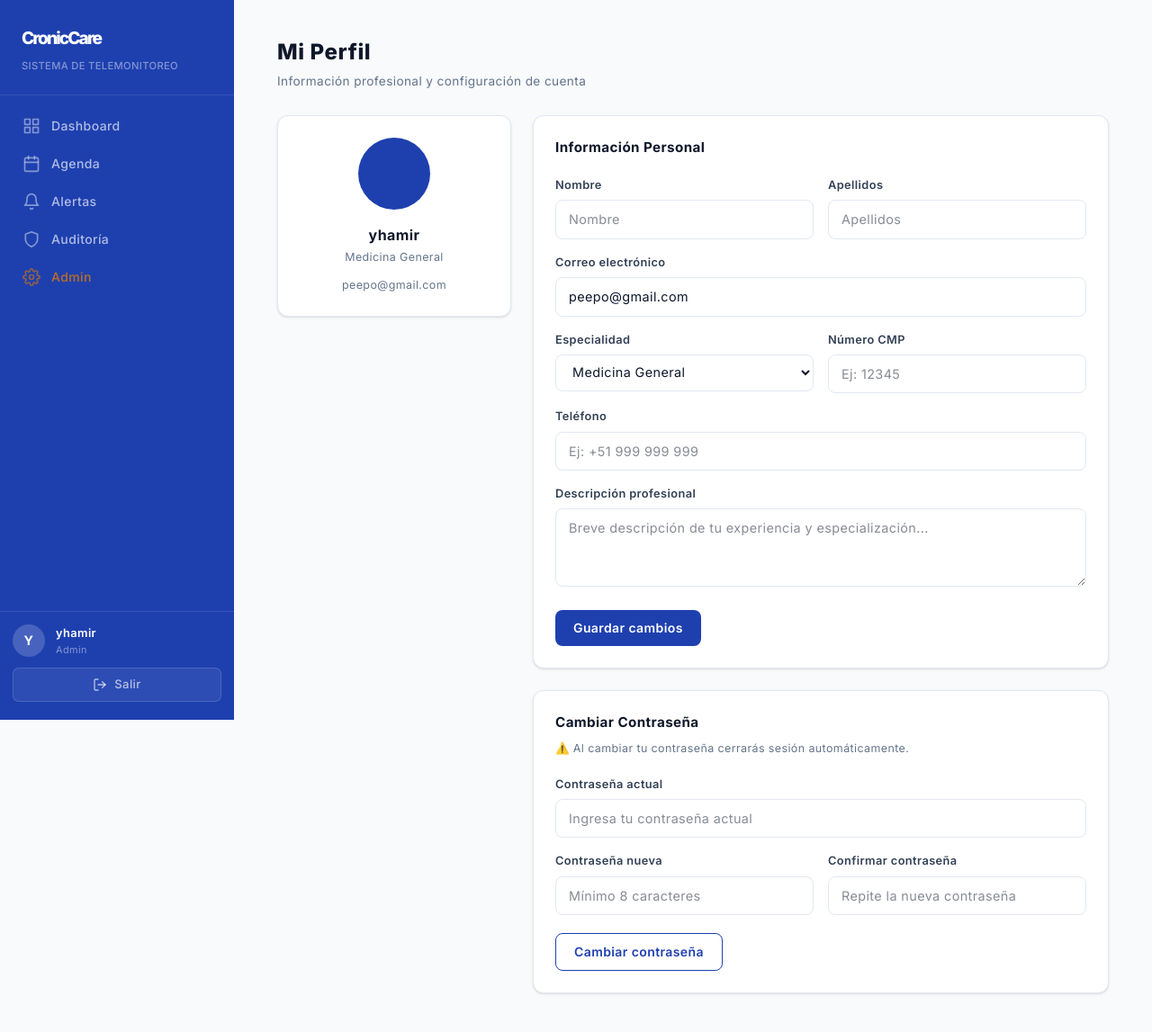
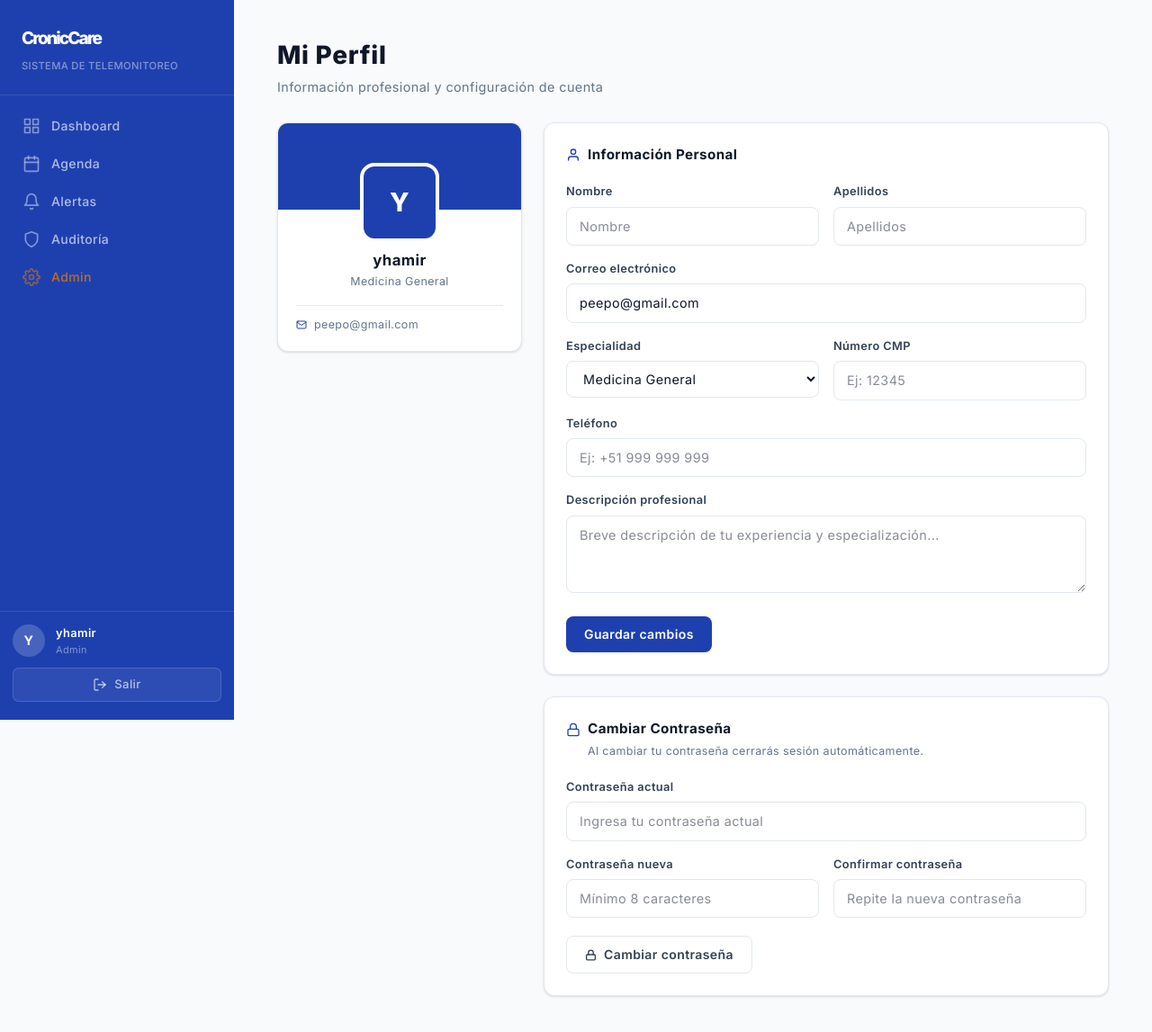
Before and after one commit to YL2005-s/DBP-TF-CRONICCARE, a Django app: page /perfil/ in a window 1280 px wide. Shown: the whole page at 90% size. Before the commit the page ends 1105 px from the top, so only its background shows below. Run offline with Django 5.2, Linux system fonts and the light colour scheme; a user stored in the database is signed in; data comes from the database, SQL or seed files in the repository.

Commit message:
feat: added logo and reworked perfil_medico.html

```diff
--- a/backend/api/serializers.py
+++ b/backend/api/serializers.py
@@ -5,7 +5,7 @@ from core.models import Paciente, Metrica, Alerta, NotaClinica, PlanCuidado, Per
 class MetricaSerializer(serializers.ModelSerializer):
     class Meta:
         model = Metrica
-        fields = '__all__'
+        fields = ['id', 'tipo', 'valor', 'alerta', 'fecha']
 
 
 class AlertaSerializer(serializers.ModelSerializer):
--- a/backend/api/views.py
+++ b/backend/api/views.py
@@ -98,6 +98,7 @@ def login_token(request):
             'dni': paciente.dni,
             'enfermedad': paciente.enfermedad,
             'enfermedad_display': paciente.get_enfermedad_display(),
+            'fecha_registro': paciente.fecha_registro,
         }
     except Exception:
         paciente_data = None
--- a/backend/core/templates/core/perfil_medico.html
+++ b/backend/core/templates/core/perfil_medico.html
@@ -3,58 +3,86 @@
 {% block title %}Mi Perfil{% endblock %}
 
 {% block content %}
-<div class="p-10 px-12 max-w-350 mx-auto">
+<div class="p-10 px-12 max-w-6xl mx-auto">
 
   <div class="mb-7">
-    <h1 class="font-black text-[1.5rem] tracking-wide text-text">Mi Perfil</h1>
-    <p class="text-[0.85rem] text-muted mt-1">Información profesional y configuración de cuenta</p>
+    <h1 class="font-black text-[1.75rem] tracking-wide text-text">Mi Perfil</h1>
+    <p class="text-muted text-[0.9rem] mt-1">Información profesional y configuración de cuenta</p>
   </div>
 
   {% if messages %}
   <div class="mb-5">
     {% for msg in messages %}
     {% if msg.tags == 'error' %}
-    <div class="px-4 py-3 bg-alert-light border border-alert rounded-lg text-[0.82rem] text-alert font-semibold mb-2">
-      ⚠️ {{ msg }}
+    <div class="flex items-center gap-2.5 px-4 py-3 bg-alert-light border border-alert rounded-lg text-[0.82rem] text-alert font-semibold mb-2">
+      <svg width="15" height="15" viewBox="0 0 24 24" fill="none" stroke="currentColor" stroke-width="2.5" stroke-linecap="round" stroke-linejoin="round" class="shrink-0"><path d="M10.29 3.86L1.82 18a2 2 0 001.71 3h16.94a2 2 0 001.71-3L13.71 3.86a2 2 0 00-3.42 0z"/><line x1="12" y1="9" x2="12" y2="13"/><line x1="12" y1="17" x2="12.01" y2="17"/></svg>
+      {{ msg }}
     </div>
     {% else %}
-    <div class="px-4 py-3 bg-ok-light border border-ok rounded-lg text-[0.82rem] text-ok font-semibold mb-2">
-      ✅ {{ msg }}
+    <div class="flex items-center gap-2.5 px-4 py-3 bg-ok-light border border-ok rounded-lg text-[0.82rem] text-ok font-semibold mb-2">
+      <svg width="15" height="15" viewBox="0 0 24 24" fill="none" stroke="currentColor" stroke-width="2.5" stroke-linecap="round" stroke-linejoin="round" class="shrink-0"><path d="M22 11.08V12a10 10 0 11-5.93-9.14"/><polyline points="22 4 12 14.01 9 11.01"/></svg>
+      {{ msg }}
     </div>
     {% endif %}
     {% endfor %}
   </div>
   {% endif %}
 
-  <div class="grid gap-6 items-start" style="grid-template-columns: 260px 1fr">
+  <div class="grid gap-6 items-start" style="grid-template-columns: 272px 1fr">
 
-    <div class="bg-surface rounded-xl border border-border p-6 shadow-sm text-center">
-      <div class="w-20 h-20 bg-primary rounded-full flex items-center justify-center text-[1.8rem] font-black text-white mx-auto mb-4">
+    <div class="bg-surface rounded-xl border border-border shadow-sm overflow-hidden">
+      <div class="h-24 bg-primary"></div>
+
+      <div class="flex justify-center -mt-12">
+        <div class="w-20 h-20 rounded-xl bg-primary flex items-center justify-center text-[1.8rem] font-black text-white ring-4 ring-surface shadow-sm">
+          {% if user.first_name or user.last_name %}
             {{ user.first_name|slice:":1"|upper }}{{ user.last_name|slice:":1"|upper }}
+          {% else %}
+            {{ user.username|slice:":1"|upper }}
+          {% endif %}
         </div>
-      <p class="text-[1rem] font-bold text-text mb-1">{{ user.get_full_name|default:user.username }}</p>
-      <p class="text-[0.78rem] text-muted mb-3">{{ perfil.get_especialidad_display }}</p>
+      </div>
+
+      <div class="px-5 pb-5 pt-3 text-center">
+        <p class="text-[1.05rem] font-bold text-text mb-0.5">{{ user.get_full_name|default:user.username }}</p>
+        <p class="text-[0.78rem] text-muted mb-4">{{ perfil.get_especialidad_display }}</p>
+
         {% if perfil.cmp %}
-      <div class="bg-primary-light rounded-lg px-3 py-2 mb-2">
-        <p class="text-[0.7rem] font-bold text-muted uppercase tracking-[0.04em] mb-0.5">CMP</p>
-        <p class="text-[0.9rem] font-bold text-primary">{{ perfil.cmp }}</p>
+        <div class="bg-primary-light rounded-lg px-3 py-2 mb-3">
+          <p class="text-[0.68rem] font-bold text-muted uppercase tracking-wider mb-0.5">CMP</p>
+          <p class="text-[0.95rem] font-bold text-primary">{{ perfil.cmp }}</p>
         </div>
         {% endif %}
+
+        {% if user.email or perfil.telefono %}
+        <div class="border-t border-border pt-3 mt-3 space-y-1.5">
           {% if user.email %}
-      <p class="text-[0.78rem] text-muted mt-2 wrap-break-word">{{ user.email }}</p>
+          <div class="flex items-center gap-2 text-[0.78rem] text-muted">
+            <svg width="12" height="12" viewBox="0 0 24 24" fill="none" stroke="currentColor" stroke-width="2" stroke-linecap="round" stroke-linejoin="round" class="shrink-0 text-primary"><path d="M4 4h16c1.1 0 2 .9 2 2v12c0 1.1-.9 2-2 2H4c-1.1 0-2-.9-2-2V6c0-1.1.9-2 2-2z"/><polyline points="22,6 12,13 2,6"/></svg>
+            <span class="truncate">{{ user.email }}</span>
+          </div>
           {% endif %}
           {% if perfil.telefono %}
-      <p class="text-[0.78rem] text-muted mt-1">{{ perfil.telefono }}</p>
+          <div class="flex items-center gap-2 text-[0.78rem] text-muted">
+            <svg width="12" height="12" viewBox="0 0 24 24" fill="none" stroke="currentColor" stroke-width="2" stroke-linecap="round" stroke-linejoin="round" class="shrink-0 text-primary"><path d="M22 16.92v3a2 2 0 01-2.18 2 19.79 19.79 0 01-8.63-3.07A19.5 19.5 0 013.07 9.81 19.79 19.79 0 01.13 1.18 2 2 0 012.11 0h3a2 2 0 012 1.72c.127.96.361 1.903.7 2.81a2 2 0 01-.45 2.11L6.91 7.09a16 16 0 006 6l.45-.45a2 2 0 012.11-.45c.907.339 1.85.573 2.81.7A2 2 0 0122 16.92z"/></svg>
+            <span>{{ perfil.telefono }}</span>
+          </div>
           {% endif %}
+        </div>
+        {% endif %}
+
         {% if perfil.bio %}
-      <p class="text-[0.78rem] text-text2 mt-3 leading-relaxed text-left">{{ perfil.bio }}</p>
+        <p class="text-[0.78rem] text-text2 mt-3 leading-relaxed text-left border-t border-border pt-3">{{ perfil.bio }}</p>
         {% endif %}
+      </div>
     </div>
 
     <div class="flex flex-col gap-6">
-
       <div class="bg-surface rounded-xl border border-border p-6 shadow-sm">
-        <h3 class="text-[0.95rem] font-bold text-text mb-5">Información Personal</h3>
+        <div class="flex items-center gap-2 mb-5">
+          <svg width="16" height="16" viewBox="0 0 24 24" fill="none" stroke="currentColor" stroke-width="2" stroke-linecap="round" stroke-linejoin="round" class="text-primary"><path d="M20 21v-2a4 4 0 00-4-4H8a4 4 0 00-4 4v2"/><circle cx="12" cy="7" r="4"/></svg>
+          <h3 class="text-[0.95rem] font-bold text-text">Información Personal</h3>
+        </div>
         <form method="POST">
           {% csrf_token %}
           <input type="hidden" name="accion" value="actualizar_perfil">
@@ -62,26 +90,27 @@
           <div class="grid grid-cols-2 gap-4 mb-4">
             <div>
               <label class="block text-[0.8rem] font-semibold text-text2 mb-1.75">Nombre</label>
-              <input type="text" name="first_name" class="w-full px-3.5 py-2.5 bg-surface border-[1.5px] border-border text-text rounded-lg font-sans text-[0.9rem] outline-none transition-[border-color,box-shadow] duration-200 focus:border-primary focus:shadow-[0_0_0_3px_rgba(30,64,175,0.1)] appearance-auto"
-                     value="{{ user.first_name }}" placeholder="Nombre">
+              <input type="text" name="first_name" value="{{ user.first_name }}" placeholder="Nombre"
+                class="w-full px-3.5 py-2.5 bg-surface border-[1.5px] border-border text-text rounded-lg font-sans text-[0.9rem] outline-none transition-[border-color,box-shadow] duration-200 focus:border-primary focus:shadow-[0_0_0_3px_rgba(30,64,175,0.1)] appearance-auto">
             </div>
             <div>
               <label class="block text-[0.8rem] font-semibold text-text2 mb-1.75">Apellidos</label>
-              <input type="text" name="last_name" class="w-full px-3.5 py-2.5 bg-surface border-[1.5px] border-border text-text rounded-lg font-sans text-[0.9rem] outline-none transition-[border-color,box-shadow] duration-200 focus:border-primary focus:shadow-[0_0_0_3px_rgba(30,64,175,0.1)] appearance-auto"
-                     value="{{ user.last_name }}" placeholder="Apellidos">
+              <input type="text" name="last_name" value="{{ user.last_name }}" placeholder="Apellidos"
+                class="w-full px-3.5 py-2.5 bg-surface border-[1.5px] border-border text-text rounded-lg font-sans text-[0.9rem] outline-none transition-[border-color,box-shadow] duration-200 focus:border-primary focus:shadow-[0_0_0_3px_rgba(30,64,175,0.1)] appearance-auto">
             </div>
           </div>
 
           <div class="mb-4">
             <label class="block text-[0.8rem] font-semibold text-text2 mb-1.75">Correo electrónico</label>
-            <input type="email" name="email" class="w-full px-3.5 py-2.5 bg-surface border-[1.5px] border-border text-text rounded-lg font-sans text-[0.9rem] outline-none transition-[border-color,box-shadow] duration-200 focus:border-primary focus:shadow-[0_0_0_3px_rgba(30,64,175,0.1)] appearance-auto"
-                   value="{{ user.email }}" placeholder="correo@hospital.com">
+            <input type="email" name="email" value="{{ user.email }}" placeholder="correo@hospital.com"
+              class="w-full px-3.5 py-2.5 bg-surface border-[1.5px] border-border text-text rounded-lg font-sans text-[0.9rem] outline-none transition-[border-color,box-shadow] duration-200 focus:border-primary focus:shadow-[0_0_0_3px_rgba(30,64,175,0.1)] appearance-auto">
           </div>
 
           <div class="grid grid-cols-2 gap-4 mb-4">
             <div>
               <label class="block text-[0.8rem] font-semibold text-text2 mb-1.75">Especialidad</label>
-              <select name="especialidad" class="w-full px-3.5 py-2.5 bg-surface border-[1.5px] border-border text-text rounded-lg font-sans text-[0.9rem] outline-none transition-[border-color,box-shadow] duration-200 focus:border-primary focus:shadow-[0_0_0_3px_rgba(30,64,175,0.1)] appearance-auto">
+              <select name="especialidad"
+                class="w-full px-3.5 py-2.5 bg-surface border-[1.5px] border-border text-text rounded-lg font-sans text-[0.9rem] outline-none transition-[border-color,box-shadow] duration-200 focus:border-primary focus:shadow-[0_0_0_3px_rgba(30,64,175,0.1)] appearance-auto">
                 {% for val, label in perfil.ESPECIALIDADES %}
                 <option value="{{ val }}" {% if perfil.especialidad == val %}selected{% endif %}>{{ label }}</option>
                 {% endfor %}
@@ -89,57 +118,65 @@
             </div>
             <div>
               <label class="block text-[0.8rem] font-semibold text-text2 mb-1.75">Número CMP</label>
-              <input type="text" name="cmp" class="w-full px-3.5 py-2.5 bg-surface border-[1.5px] border-border text-text rounded-lg font-sans text-[0.9rem] outline-none transition-[border-color,box-shadow] duration-200 focus:border-primary focus:shadow-[0_0_0_3px_rgba(30,64,175,0.1)] appearance-auto"
-                     value="{{ perfil.cmp }}" placeholder="Ej: 12345">
+              <input type="text" name="cmp" value="{{ perfil.cmp }}" placeholder="Ej: 12345"
+                class="w-full px-3.5 py-2.5 bg-surface border-[1.5px] border-border text-text rounded-lg font-sans text-[0.9rem] outline-none transition-[border-color,box-shadow] duration-200 focus:border-primary focus:shadow-[0_0_0_3px_rgba(30,64,175,0.1)] appearance-auto">
             </div>
           </div>
 
           <div class="mb-4">
             <label class="block text-[0.8rem] font-semibold text-text2 mb-1.75">Teléfono</label>
-            <input type="text" name="telefono" class="w-full px-3.5 py-2.5 bg-surface border-[1.5px] border-border text-text rounded-lg font-sans text-[0.9rem] outline-none transition-[border-color,box-shadow] duration-200 focus:border-primary focus:shadow-[0_0_0_3px_rgba(30,64,175,0.1)] appearance-auto"
-                   value="{{ perfil.telefono }}" placeholder="Ej: +51 999 999 999">
+            <input type="text" name="telefono" value="{{ perfil.telefono }}" placeholder="Ej: +51 999 999 999"
+              class="w-full px-3.5 py-2.5 bg-surface border-[1.5px] border-border text-text rounded-lg font-sans text-[0.9rem] outline-none transition-[border-color,box-shadow] duration-200 focus:border-primary focus:shadow-[0_0_0_3px_rgba(30,64,175,0.1)] appearance-auto">
           </div>
 
           <div class="mb-5">
             <label class="block text-[0.8rem] font-semibold text-text2 mb-1.75">Descripción profesional</label>
-            <textarea name="bio" class="w-full px-3.5 py-2.5 bg-surface border-[1.5px] border-border text-text rounded-lg font-sans text-[0.9rem] outline-none transition-[border-color,box-shadow] duration-200 focus:border-primary focus:shadow-[0_0_0_3px_rgba(30,64,175,0.1)] appearance-auto resize-y min-h-20"
-                      rows="3"
-                      placeholder="Breve descripción de tu experiencia y especialización...">{{ perfil.bio }}</textarea>
+            <textarea name="bio" rows="3" placeholder="Breve descripción de tu experiencia y especialización..."
+              class="w-full px-3.5 py-2.5 bg-surface border-[1.5px] border-border text-text rounded-lg font-sans text-[0.9rem] outline-none transition-[border-color,box-shadow] duration-200 focus:border-primary focus:shadow-[0_0_0_3px_rgba(30,64,175,0.1)] appearance-auto resize-y min-h-20">{{ perfil.bio }}</textarea>
           </div>
 
-          <button type="submit" class="bg-primary text-white border-0 px-5 py-2.5 rounded-lg font-semibold text-sm font-sans cursor-pointer transition-colors duration-200 hover:bg-primary-dark">Guardar cambios</button>
+          <button type="submit"
+            class="bg-primary text-white border-0 px-5 py-2.5 rounded-lg font-semibold text-sm font-sans cursor-pointer transition-colors duration-200 hover:bg-primary-dark">
+            Guardar cambios
+          </button>
         </form>
       </div>
 
       <div class="bg-surface rounded-xl border border-border p-6 shadow-sm">
-        <h3 class="text-[0.95rem] font-bold text-text mb-2">Cambiar Contraseña</h3>
-        <p class="text-[0.78rem] text-muted mb-5">
-          ⚠️ Al cambiar tu contraseña cerrarás sesión automáticamente.
-        </p>
+        <div class="flex items-center gap-2 mb-1">
+          <svg width="16" height="16" viewBox="0 0 24 24" fill="none" stroke="currentColor" stroke-width="2" stroke-linecap="round" stroke-linejoin="round" class="text-primary"><rect x="3" y="11" width="18" height="11" rx="2" ry="2"/><path d="M7 11V7a5 5 0 0110 0v4"/></svg>
+          <h3 class="text-[0.95rem] font-bold text-text">Cambiar Contraseña</h3>
+        </div>
+        <p class="text-[0.78rem] text-muted mb-5 ml-6">Al cambiar tu contraseña cerrarás sesión automáticamente.</p>
+
         <form method="POST">
           {% csrf_token %}
           <input type="hidden" name="accion" value="cambiar_password">
 
           <div class="mb-4">
             <label class="block text-[0.8rem] font-semibold text-text2 mb-1.75">Contraseña actual</label>
-            <input type="password" name="password_actual" class="w-full px-3.5 py-2.5 bg-surface border-[1.5px] border-border text-text rounded-lg font-sans text-[0.9rem] outline-none transition-[border-color,box-shadow] duration-200 focus:border-primary focus:shadow-[0_0_0_3px_rgba(30,64,175,0.1)] appearance-auto"
-                   placeholder="Ingresa tu contraseña actual" required>
+            <input type="password" name="password_actual" placeholder="Ingresa tu contraseña actual" required
+              class="w-full px-3.5 py-2.5 bg-surface border-[1.5px] border-border text-text rounded-lg font-sans text-[0.9rem] outline-none transition-[border-color,box-shadow] duration-200 focus:border-primary focus:shadow-[0_0_0_3px_rgba(30,64,175,0.1)] appearance-auto">
           </div>
 
           <div class="grid grid-cols-2 gap-4 mb-5">
             <div>
               <label class="block text-[0.8rem] font-semibold text-text2 mb-1.75">Contraseña nueva</label>
-              <input type="password" name="password_nueva" class="w-full px-3.5 py-2.5 bg-surface border-[1.5px] border-border text-text rounded-lg font-sans text-[0.9rem] outline-none transition-[border-color,box-shadow] duration-200 focus:border-primary focus:shadow-[0_0_0_3px_rgba(30,64,175,0.1)] appearance-auto"
-                     placeholder="Mínimo 8 caracteres" required>
+              <input type="password" name="password_nueva" placeholder="Mínimo 8 caracteres" required
+                class="w-full px-3.5 py-2.5 bg-surface border-[1.5px] border-border text-text rounded-lg font-sans text-[0.9rem] outline-none transition-[border-color,box-shadow] duration-200 focus:border-primary focus:shadow-[0_0_0_3px_rgba(30,64,175,0.1)] appearance-auto">
             </div>
             <div>
               <label class="block text-[0.8rem] font-semibold text-text2 mb-1.75">Confirmar contraseña</label>
-              <input type="password" name="password_confirm" class="w-full px-3.5 py-2.5 bg-surface border-[1.5px] border-border text-text rounded-lg font-sans text-[0.9rem] outline-none transition-[border-color,box-shadow] duration-200 focus:border-primary focus:shadow-[0_0_0_3px_rgba(30,64,175,0.1)] appearance-auto"
-                     placeholder="Repite la nueva contraseña" required>
+              <input type="password" name="password_confirm" placeholder="Repite la nueva contraseña" required
+                class="w-full px-3.5 py-2.5 bg-surface border-[1.5px] border-border text-text rounded-lg font-sans text-[0.9rem] outline-none transition-[border-color,box-shadow] duration-200 focus:border-primary focus:shadow-[0_0_0_3px_rgba(30,64,175,0.1)] appearance-auto">
             </div>
           </div>
 
-          <button type="submit" class="bg-transparent text-primary border-[1.5px] border-primary px-5 py-2.5 rounded-lg font-semibold text-sm font-sans cursor-pointer transition-colors duration-200 hover:bg-primary-light">Cambiar contraseña</button>
+          <button type="submit"
+            class="flex items-center gap-2 bg-surface border border-border text-text2 px-5 py-2.5 rounded-lg font-semibold text-sm font-sans cursor-pointer transition-colors duration-200 hover:bg-bg hover:text-text">
+            <svg width="13" height="13" viewBox="0 0 24 24" fill="none" stroke="currentColor" stroke-width="2.5" stroke-linecap="round" stroke-linejoin="round"><rect x="3" y="11" width="18" height="11" rx="2" ry="2"/><path d="M7 11V7a5 5 0 0110 0v4"/></svg>
+            Cambiar contraseña
+          </button>
         </form>
       </div>
 
```
Also changed, not shown: backend/static/css/styles.css, backend/static/img/logo.png (added). Lines whose indentation alone changed are shown as unchanged.
